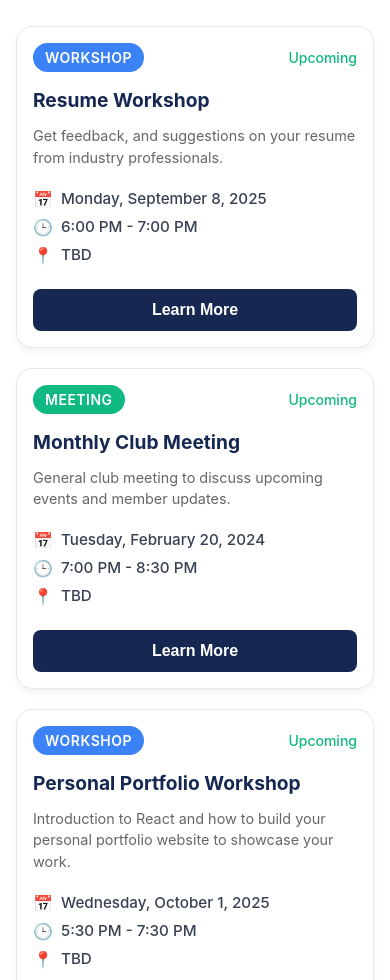
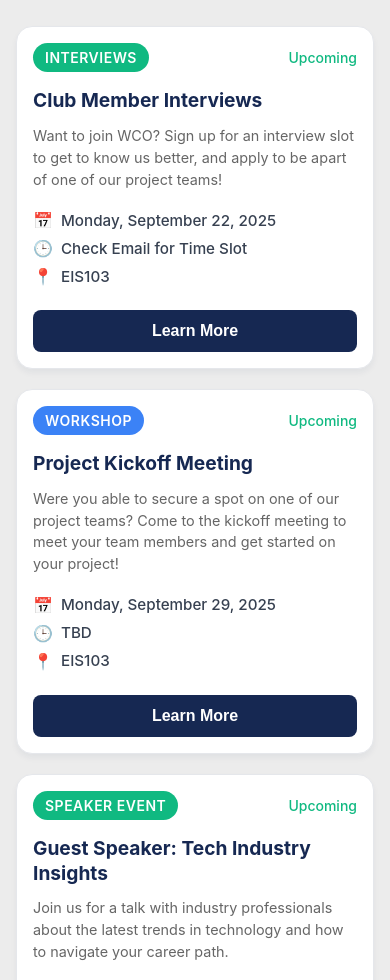
Before and after one commit to WorldComputingSDSU/Website_Fall_2025, a React (Create React App) app in the folder wcofall25/: page / in a window 390 px wide. Shown: the part 1020-2000 px from the top of the page. Built offline with nearby package versions, Linux system fonts and the light colour scheme.

Commit message:
Updated Exec page, added coloring on events section, fixed mobile errors, added pages to header, updated upcming events

```diff
--- a/wcofall25/src/components/Pages/ExecMembers.jsx
+++ b/wcofall25/src/components/Pages/ExecMembers.jsx
@@ -36,7 +36,7 @@ const ExecMembers = () => {
       image:
         "https://media.licdn.com/dms/image/v2/D5603AQFq17E8o7NgpA/profile-displayphoto-scale_200_200/B56ZeD3mXeHQAY-/0/1750264086048?e=1760572800&v=beta&t=FMljm0rqoh263eUUg8BmntVEHbZ3-oUQpDght0RyEZ0",
       bio: "Computer Science student focused on helping members learn and grow through different projects, workshops, and events. Previously @ SalesForce.",
-      year: "Senior",
+      year: "Junior",
       email: "dgutierrez4085@sdsu.edu",
     },
     {
@@ -62,7 +62,7 @@ const ExecMembers = () => {
       position: "Treasurer",
       image:
         "https://media.licdn.com/dms/image/v2/D4E03AQFpWLGhgqu1Wg/profile-displayphoto-shrink_200_200/profile-displayphoto-shrink_200_200/0/1724917967863?e=1760572800&v=beta&t=9L1VybaE7AEwCgxYl1N7h-A6ZXqshTgpPRdICvxtxFs",
-      bio: "Business major with expertise in financial management and strategic resource allocation for organizational growth.",
+      bio: "Finance major with expertise in financial management and strategic resource allocation for organizational growth.",
       year: "Junior",
       email: "vnapoleon9930@sdsu.edu",
     },
@@ -71,18 +71,19 @@ const ExecMembers = () => {
       position: "VP of Proffesional Development",
       image:
         "https://media.licdn.com/dms/image/v2/D5603AQHTiNbMeARQhw/profile-displayphoto-shrink_200_200/B56ZPGemPcGsAY-/0/1734201730582?e=1760572800&v=beta&t=eazXBMh-qhBIxFV0EpxYpRCR2po2RnwHfvKtCVbbUeE",
-      bio: "Computer Science student orchestrating professional workshops, networking events, and community outreach programs to enhance member experience.",
+      bio: "Computer Science student orchestrating professional workshops, networking events, and community outreach programs to enhance member experience. Previously @ Apple.",
       year: "Senior",
       email: "jsilva8771@sdsu.edu",
-    } /*,
+    },
     {
-      name: "UnKnown",
+      name: "Maximilian Kocherga",
       position: "VP of Outreach",
-      image: "https://via.placeholder.com/200x200/162852/ffffff?text=ER",
-      bio: "Computer Science student orchestrating professional workshops, networking events, and community outreach programs to enhance member experience.",
+      image:
+        "https://media.licdn.com/dms/image/v2/D4E03AQFhjkg3DZupTw/profile-displayphoto-shrink_800_800/B4EZdgPZ8uHsAo-/0/1749666341915?e=1761177600&v=beta&t=6FIzYnXxYQrFm9FlP8fW0_bu0GkOb9uhzjPQ-59qXjo",
+      bio: "Marketing Major with a passion for community engagement and brand development. Driving outreach initiatives to expand our club's impact.",
       year: "Junior",
-      email: "@sdsu.edu",
-    },*/,
+      email: "mkocherga7657@sdsu.edu",
+    },
   ];
 
   const leadership = execMembers.slice(0, 2);
--- a/wcofall25/src/components/Pages/MemberShipForm.jsx
+++ b/wcofall25/src/components/Pages/MemberShipForm.jsx
@@ -159,11 +159,12 @@ const MemberShipForm = () => {
                 viewport={{ once: true, amount: 0.3 }}>
                 <iframe
                   src="https://docs.google.com/forms/d/e/1FAIpQLSfqb9YMJvKk5xndeUM6NpKmzShYeH6pg-jTo_Njry-WPV5MNA/viewform?embedded=true"
-                  width="640"
+                  width="500"
                   height="1360"
                   frameBorder="0"
                   marginHeight="0"
                   marginWidth="0"
+                  className="membership-iframe"
                   style={{
                     border: "none",
                     borderRadius: "8px",
--- a/wcofall25/src/components/Pages/Membership.css
+++ b/wcofall25/src/components/Pages/Membership.css
@@ -13,3 +13,9 @@
     justify-content: center !important;
   }
 }
+
+@media (max-width: 800px) {
+  .membership-iframe {
+    width: 85% !important;
+  }
+}
--- a/wcofall25/src/components/header/Header.jsx
+++ b/wcofall25/src/components/header/Header.jsx
@@ -19,6 +19,10 @@ function Header() {
       </div>
 
       <div className="wco-header-right-container">
+        <div className="wco-header-right-items" onClick={() => go("/")}>
+          Home
+        </div>
+
         <div className="wco-header-right-items" onClick={() => go("/projects")}>
           Projects
         </div>
@@ -43,6 +47,9 @@ function Header() {
 
       {menuOpen && (
         <div className="wco-header-menu">
+          <div className="wco-header-menu-item" onClick={() => go("/")}>
+            Home
+          </div>
           <div className="wco-header-menu-item" onClick={() => go("/projects")}>
             Projects
           </div>
@@ -51,6 +58,9 @@ function Header() {
             onClick={() => go("/membership")}>
             Membership Form
           </div>
+          <div className="wco-header-menu-item" onClick={() => go("/exec")}>
+            Exec Board
+          </div>
         </div>
       )}
     </header>
--- a/wcofall25/src/components/home/Home.jsx
+++ b/wcofall25/src/components/home/Home.jsx
@@ -4,6 +4,7 @@ import meetingImg from "../../assets/meeting.png";
 import websiteMeeting from "../../assets/websiteMeeting.png";
 import firstMeeting from "../../assets/firstMeeting.png";
 import "./Home.css";
+import { useNavigate } from "react-router-dom";
 
 function Home() {
   const images = [
@@ -12,6 +13,11 @@ function Home() {
     { src: websiteMeeting, alt: "WCO Website Meeting" },
     { src: firstMeeting, alt: "WCO First Meeting" },
   ];
+
+  const navigate = useNavigate();
+  const go = (Path) => {
+    navigate(Path);
+  };
 
   const [currentImageIndex, setCurrentImageIndex] = useState(0);
 
@@ -77,7 +83,11 @@ function Home() {
               through various workshops, projects, and events.
             </p>
             <div className={`wco-hero-btns ${showContent ? "slide-up" : ""}`}>
-              <button className="wco-btn wco-btn-primary">Join Us!</button>
+              <button
+                className="wco-btn wco-btn-primary"
+                onClick={() => go("/membership")}>
+                Join Us!
+              </button>
             </div>
           </div>
         </div>
--- a/wcofall25/src/components/upcomingEvents/Data.jsx
+++ b/wcofall25/src/components/upcomingEvents/Data.jsx
@@ -1,16 +1,44 @@
 export const events = [
   {
     id: 1,
-    title: "Resume Workshop",
-    type: "Workshop",
-    date: "09/08/2025",
-    time: "6:00 PM - 7:00 PM",
-    location: "TBD",
+    title: "Club Member Interviews",
+    type: "Interviews",
+    date: "09/22/2025",
+    time: "Check Email for Time Slot",
+    location: "EIS103",
     description:
-      "Get feedback, and suggestions on your resume from industry professionals.",
+      "Want to join WCO? Sign up for an interview slot to get to know us better, and apply to be apart of one of our project teams!",
     status: "upcoming",
   },
   {
+    id: 2,
+    title: "Project Kickoff Meeting",
+    type: "Workshop",
+    date: "09/29/2025",
+    time: "TBD",
+    location: "EIS103",
+    description:
+      "Were you able to secure a spot on one of our project teams? Come to the kickoff meeting to meet your team members and get started on your project!",
+    status: "upcoming",
+  },
+  {
+    id: 2,
+    title: "Guest Speaker: Tech Industry Insights",
+    type: "Speaker Event",
+    date: "10/8/2025",
+    time: "TBD",
+    location: "EIS103",
+    description:
+      "Join us for a talk with industry professionals about the latest trends in technology and how to navigate your career path.",
+    status: "upcoming",
+  },
+];
+
+/**
+ *
+ * EXAMPLE DATA - DO NOT DELETE
+ *
+ * {
     id: 2,
     title: "Monthly Club Meeting",
     type: "Meeting",
@@ -43,4 +71,4 @@ export const events = [
       "Prepare for the upcoming tech interviews with resume reviews and interview tips.",
     status: "upcoming",
   },
-];
+ */
--- a/wcofall25/src/components/upcomingEvents/Upcoming.css
+++ b/wcofall25/src/components/upcomingEvents/Upcoming.css
@@ -1,6 +1,6 @@
 .upcoming-section {
   min-height: 100vh;
-  background: #fff;
+  background: #ececec;
   padding: 80px 40px;
   display: flex;
   align-items: center;
```
